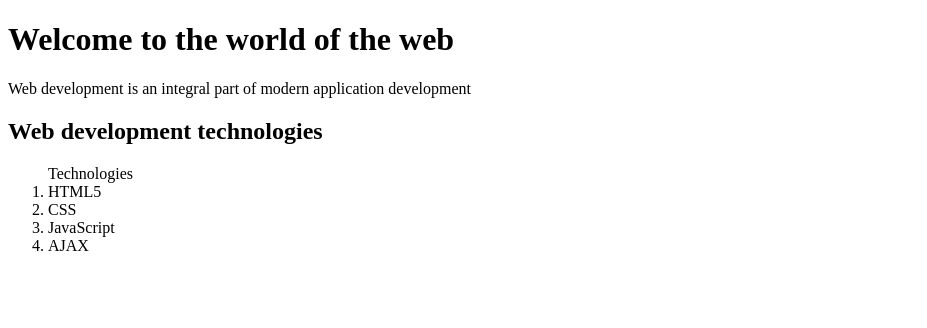
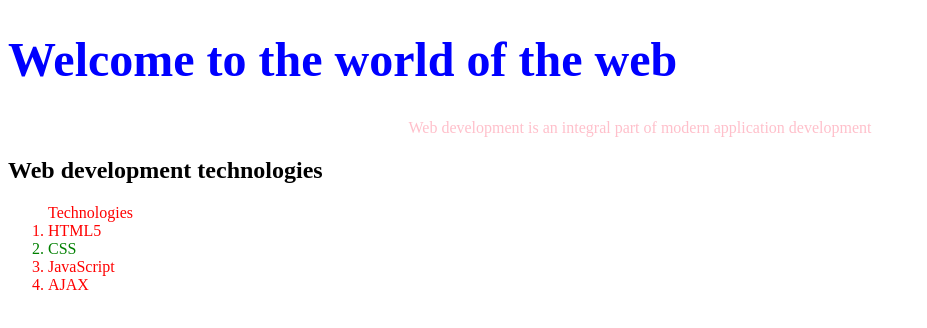
Before and after one commit to dennisdiseko/WMD, a plain HTML site: page index.html in a window 1280 px wide. Shown: the whole page, without its empty margins (0-927 px from the left). Drawn offline with Linux system fonts and the light colour scheme.

Commit message:
Update index.html

```diff
--- a/index.html
+++ b/index.html
@@ -3,7 +3,13 @@
   <head>
     <title>Home</title>
     <meta charset="utf-8"/>
-    <style></style>
+    <style>
+      h1{color:blue;text transform:uppercase;font-size:48px;}
+      p{text-align:center;color:pink;}
+      #oltech{color:red;}
+      OL{List-style-type:a;}
+      OL>li:nth-child(2){color:green;}
+    </style>
   </head>
   <body>
     <h1>Welcome to the world of the web</h1>
```
